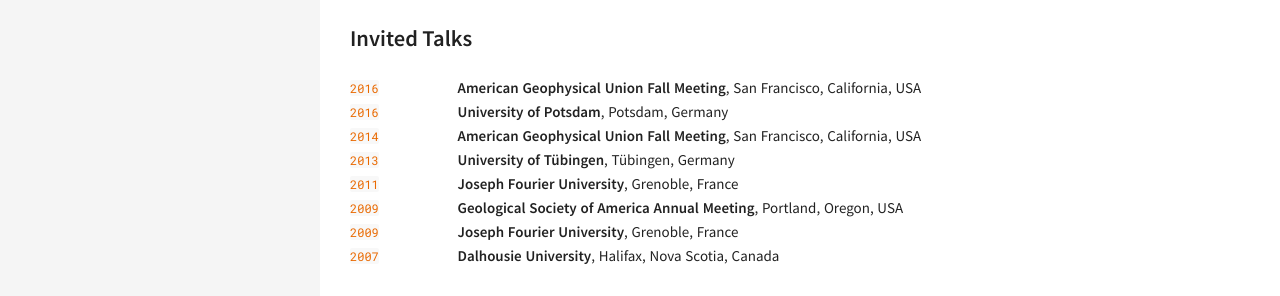
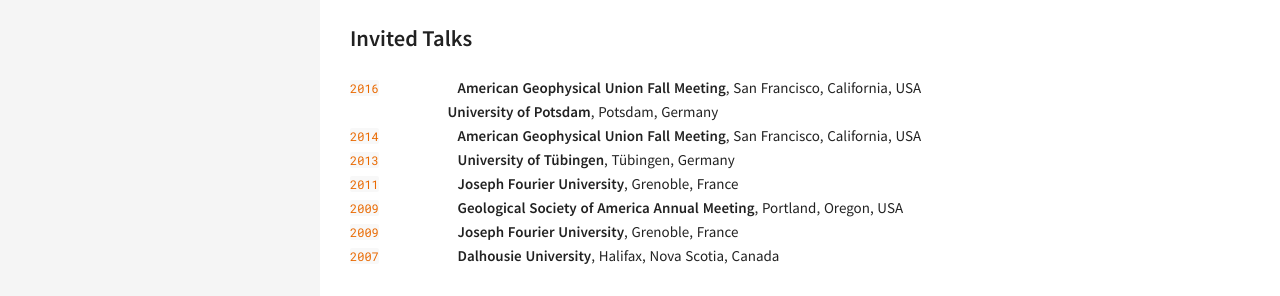
Before and after one commit to z0del/davewhipp.github.io, a Jekyll site: the page built from cv.md, in a window 1280 px wide. Shown: the part 1601-1897 px from the top of the page. Built offline with Jekyll 4.4.1, drawn with Linux system fonts in a browser that asks for light colours.

Commit message:
Update cv.md

````diff
--- a/cv.md
+++ b/cv.md
@@ -54,7 +54,7 @@
 
 ### Invited Talks
 ```2016``` &nbsp;&nbsp;&nbsp;&nbsp;&nbsp;&nbsp;&nbsp;&nbsp;&nbsp;&nbsp;&nbsp;&nbsp;&nbsp;&nbsp;&nbsp;&nbsp;&nbsp;&nbsp;&nbsp;&nbsp;**American Geophysical Union Fall Meeting**, San Francisco, California, USA<br/>
-```2016``` &nbsp;&nbsp;&nbsp;&nbsp;&nbsp;&nbsp;&nbsp;&nbsp;&nbsp;&nbsp;&nbsp;&nbsp;&nbsp;&nbsp;&nbsp;&nbsp;&nbsp;&nbsp;&nbsp;&nbsp;**University of Potsdam**, Potsdam, Germany<br/>
+&nbsp;&nbsp;&nbsp;&nbsp;&nbsp;&nbsp;&nbsp;&nbsp;&nbsp;&nbsp;&nbsp;&nbsp;&nbsp;&nbsp;&nbsp;&nbsp;&nbsp;&nbsp;&nbsp;&nbsp;&nbsp;&nbsp;&nbsp;&nbsp;&nbsp;&nbsp;**University of Potsdam**, Potsdam, Germany<br/>
 ```2014``` &nbsp;&nbsp;&nbsp;&nbsp;&nbsp;&nbsp;&nbsp;&nbsp;&nbsp;&nbsp;&nbsp;&nbsp;&nbsp;&nbsp;&nbsp;&nbsp;&nbsp;&nbsp;&nbsp;&nbsp;**American Geophysical Union Fall Meeting**, San Francisco, California, USA<br/>
 ```2013``` &nbsp;&nbsp;&nbsp;&nbsp;&nbsp;&nbsp;&nbsp;&nbsp;&nbsp;&nbsp;&nbsp;&nbsp;&nbsp;&nbsp;&nbsp;&nbsp;&nbsp;&nbsp;&nbsp;&nbsp;**University of Tübingen**, Tübingen, Germany<br/>
 ```2011``` &nbsp;&nbsp;&nbsp;&nbsp;&nbsp;&nbsp;&nbsp;&nbsp;&nbsp;&nbsp;&nbsp;&nbsp;&nbsp;&nbsp;&nbsp;&nbsp;&nbsp;&nbsp;&nbsp;&nbsp;**Joseph Fourier University**, Grenoble, France<br/>
````
